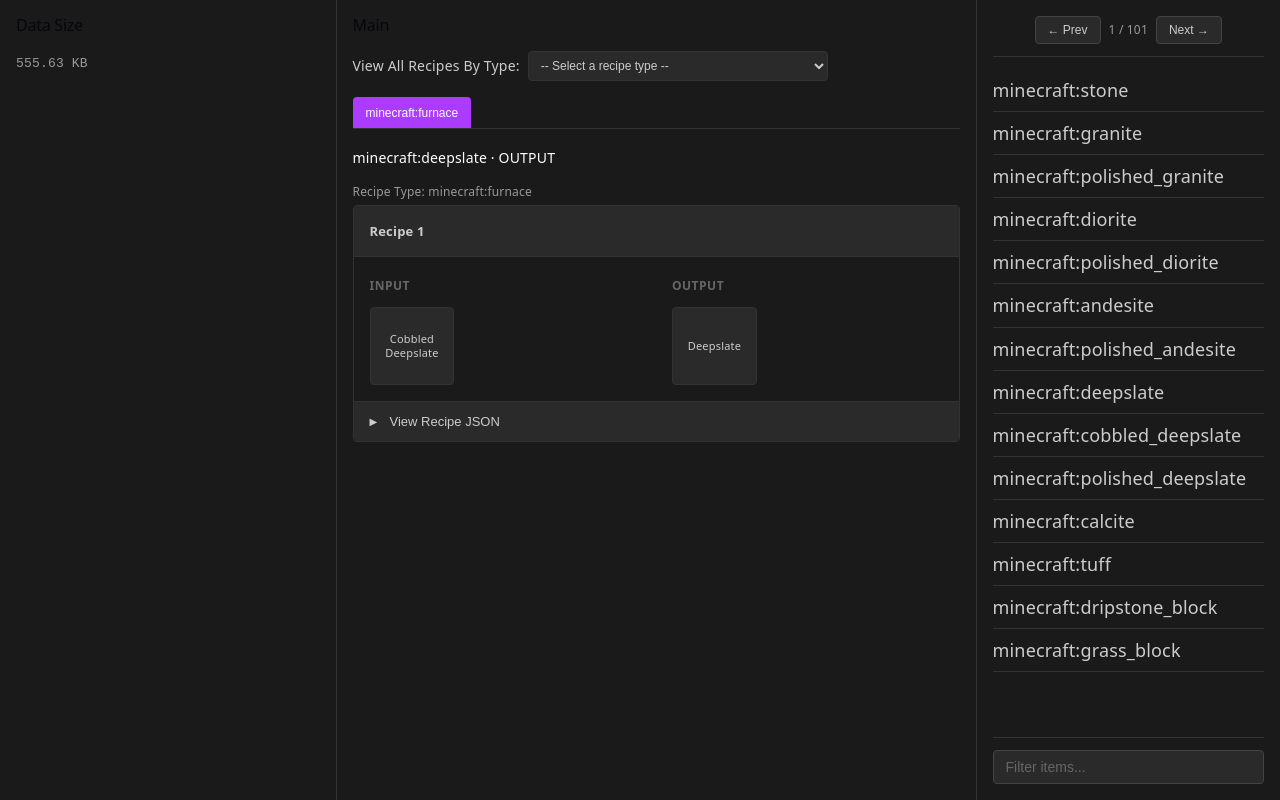
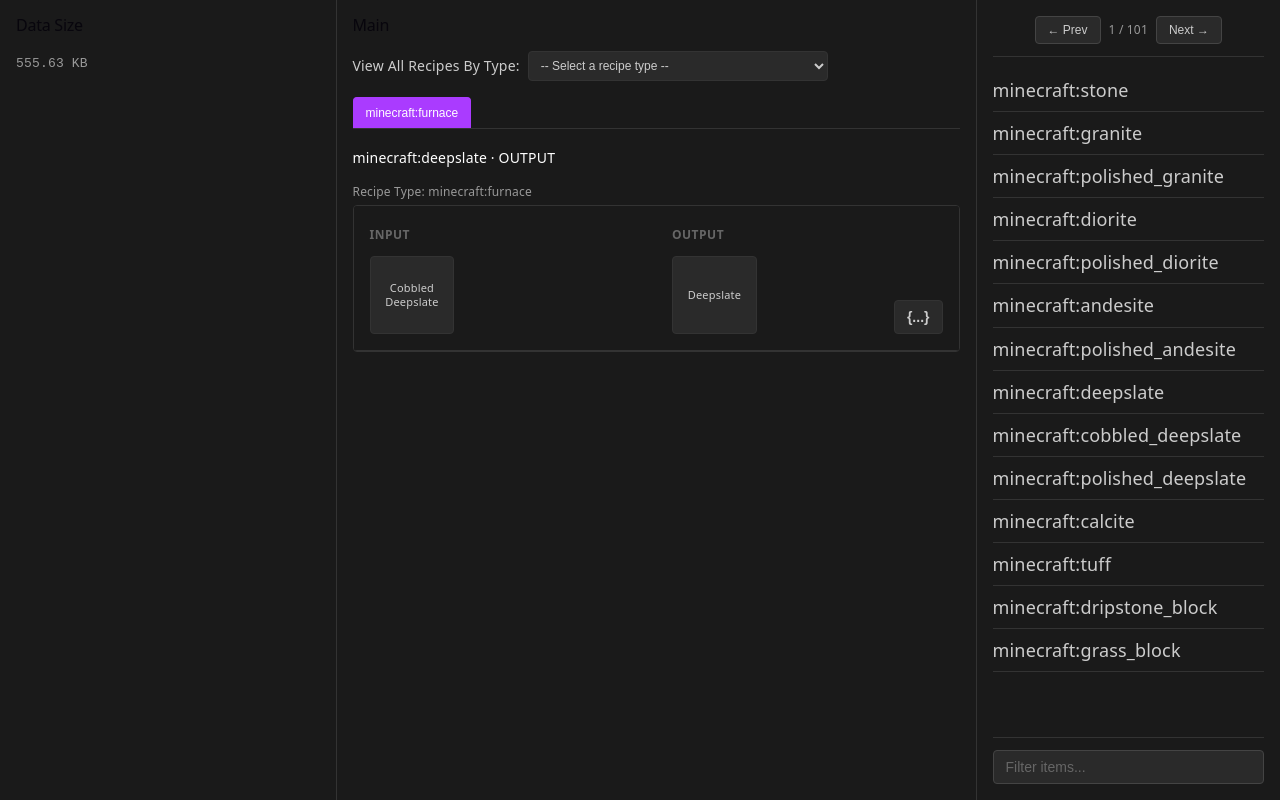
Before and after one commit to jasonmorgado/JEI-Web-Viewer, a Vue app: page / in a window 1280 px wide. Both pictures are taken after a click on the element "minecraft:deepslate". Built offline with nearby package versions, Linux system fonts and the light colour scheme.

Commit message:
JSON Dropdown -> Modal

```diff
--- /dev/null
+++ b/src/components/JsonModal.vue
@@ -0,0 +1,140 @@
+<template>
+  <div v-if="isOpen" class="modal-overlay" @click="handleClose">
+    <div class="modal-content" @click.stop>
+      <div class="modal-header">
+        <h2 class="modal-title">Recipe JSON</h2>
+        <button class="modal-close" @click="handleClose">✕</button>
+      </div>
+      <div class="modal-body">
+        <VueJsonPretty
+          v-if="data"
+          :data="data"
+          :deep="3"
+          :show-length="true"
+          show-line-numbers
+        />
+      </div>
+    </div>
+  </div>
+</template>
+
+<script setup lang="ts">
+import VueJsonPretty from 'vue-json-pretty'
+import 'vue-json-pretty/lib/styles.css'
+
+defineProps<{
+  isOpen: boolean
+  data: Record<string, unknown> | null
+}>()
+
+const emit = defineEmits<{
+  close: []
+}>()
+
+const handleClose = () => {
+  emit('close')
+}
+</script>
+
+<style scoped>
+.modal-overlay {
+  position: fixed;
+  top: 0;
+  left: 0;
+  right: 0;
+  bottom: 0;
+  background: rgba(0, 0, 0, 0.5);
+  display: flex;
+  align-items: center;
+  justify-content: center;
+  z-index: 1000;
+}
+
+.modal-content {
+  background: var(--color-bg-primary);
+  border-radius: 8px;
+  box-shadow: 0 4px 20px rgba(0, 0, 0, 0.3);
+  display: flex;
+  flex-direction: column;
+  max-width: 80vw;
+  max-height: 80vh;
+  width: 600px;
+}
+
+.modal-header {
+  padding: 16px;
+  border-bottom: 1px solid var(--color-border);
+  display: flex;
+  align-items: center;
+  justify-content: space-between;
+}
+
+.modal-title {
+  margin: 0;
+  font-size: 16px;
+  font-weight: 600;
+  color: var(--color-text-primary);
+}
+
+.modal-close {
+  background: none;
+  border: none;
+  color: var(--color-text-muted);
+  cursor: pointer;
+  font-size: 20px;
+  padding: 0;
+  width: 24px;
+  height: 24px;
+  display: flex;
+  align-items: center;
+  justify-content: center;
+  transition: color 0.2s;
+}
+
+.modal-close:hover {
+  color: var(--color-text-primary);
+}
+
+.modal-body {
+  flex: 1;
+  overflow-y: auto;
+  padding: 16px;
+}
+</style>
+
+<style>
+/* Override vue-json-pretty styles for dark theme */
+:deep(.vjs-tree) {
+  font-size: 12px;
+  font-family: 'Courier New', monospace;
+  color: var(--color-text-secondary);
+}
+
+:deep(.vjs-key) {
+  color: var(--color-json-key);
+}
+
+:deep(.vjs-value.vjs-string) {
+  color: var(--color-json-string);
+}
+
+:deep(.vjs-value.vjs-number) {
+  color: var(--color-json-number);
+}
+
+:deep(.vjs-value.vjs-boolean) {
+  color: var(--color-json-boolean);
+}
+
+:deep(.vjs-value.vjs-null) {
+  color: var(--color-json-boolean);
+}
+
+:deep(.vjs-line-number) {
+  color: var(--color-text-muted);
+}
+
+:deep(.vjs-indent) {
+  background-color: transparent;
+}
+</style>
--- a/src/components/RecipeDisplay.vue
+++ b/src/components/RecipeDisplay.vue
@@ -9,10 +9,6 @@
         :key="index"
         class="recipe-item"
       >
-        <div class="recipe-header">
-          <span class="recipe-title">Recipe {{ index + 1 }}</span>
-        </div>
-
         <div class="recipe-slots">
           <div class="slots-container">
             <div class="slots-section">
@@ -45,36 +41,25 @@
               </div>
             </div>
           </div>
-        </div>
 
-        <button
-          :class="['json-toggle', { expanded: expandedIndex === index }]"
-          @click="toggleRecipe(index)"
-        >
-          <span class="toggle-icon">{{ expandedIndex === index ? '▼' : '▶' }}</span>
-          View Recipe JSON
-        </button>
-        <div v-if="expandedIndex === index" class="recipe-json">
-          <VueJsonPretty
-            :data="recipe"
-            :deep="3"
-            :show-length="true"
-            show-line-numbers
-          />
+          <button class="json-button" @click="openJsonModal(recipe)">
+            {...}
+          </button>
         </div>
       </div>
     </div>
+
+    <JsonModal :is-open="isModalOpen" :data="modalRecipe" @close="closeJsonModal" />
   </div>
 </template>
 
 <script setup lang="ts">
 import { ref, onMounted, onBeforeUnmount } from 'vue'
-import VueJsonPretty from 'vue-json-pretty'
-import 'vue-json-pretty/lib/styles.css'
 import '@/styles/colors.css'
 import type { Recipe, Role, Slot } from '@/types'
 import { useRecipeIndexStore } from '@/stores/recipeIndex'
 import SlotDisplay from './SlotDisplay.vue'
+import JsonModal from './JsonModal.vue'
 
 const store = useRecipeIndexStore()
 
@@ -87,9 +72,10 @@ defineEmits<{
   'select-output': [itemId: string]
 }>()
 
-const expandedIndex = ref<number | null>(null)
 const currentItemIndex = ref(0)
 let itemCycleInterval: ReturnType<typeof setInterval> | null = null
+const isModalOpen = ref(false)
+const modalRecipe = ref<Recipe | null>(null)
 
 const getSlotsByRole = (recipe: Recipe, role: Role): Slot[] => {
   return recipe.slots.filter(slot => slot.role === role)
@@ -110,8 +96,14 @@ const getFullItemId = (shortId: string) => {
   return item?.id || shortId
 }
 
-const toggleRecipe = (index: number) => {
-  expandedIndex.value = expandedIndex.value === index ? null : index
+const openJsonModal = (recipe: Recipe) => {
+  modalRecipe.value = recipe
+  isModalOpen.value = true
+}
+
+const closeJsonModal = () => {
+  isModalOpen.value = false
+  modalRecipe.value = null
 }
 
 onMounted(() => {
@@ -151,27 +143,11 @@ onBeforeUnmount(() => {
   overflow: hidden;
 }
 
-.recipe-header {
-  width: 100%;
-  padding: 12px 16px;
-  background: var(--color-bg-primary);
-  color: var(--color-text-primary);
-  display: flex;
-  align-items: center;
-  gap: 8px;
-  font-size: 13px;
-  text-align: left;
-  border-bottom: 1px solid var(--color-border);
-}
-
-.recipe-title {
-  font-weight: 600;
-}
-
 .recipe-slots {
   padding: 16px;
   background: var(--color-bg-secondary);
   border-bottom: 1px solid var(--color-border);
+  position: relative;
 }
 
 .slots-container {
@@ -201,78 +177,24 @@ onBeforeUnmount(() => {
   gap: 8px;
 }
 
-.json-toggle {
-  width: 100%;
-  padding: 12px 16px;
+.json-button {
+  position: absolute;
+  bottom: 16px;
+  right: 16px;
+  padding: 8px 12px;
   background: var(--color-bg-primary);
-  border: none;
+  border: 1px solid var(--color-border);
   color: var(--color-text-primary);
   cursor: pointer;
-  display: flex;
-  align-items: center;
-  gap: 8px;
-  font-size: 13px;
-  transition: background-color 0.2s;
-  text-align: left;
+  border-radius: 4px;
+  font-size: 14px;
+  font-weight: 600;
+  transition: all 0.2s;
 }
 
-.json-toggle:hover {
+.json-button:hover {
   background: var(--color-bg-hover);
   color: var(--color-text-white);
-}
-
-.json-toggle.expanded {
-  background: var(--color-bg-active);
-  color: var(--color-text-white);
-}
-
-.toggle-icon {
-  display: inline-block;
-  font-size: 10px;
-  min-width: 12px;
-}
-
-.recipe-json {
-  background: var(--color-bg-secondary);
-  border-top: 1px solid var(--color-border);
-  padding: 16px;
-  overflow-x: auto;
+  border-color: var(--color-border-dark);
 }
 </style>
-
-<style>
-/* Override vue-json-pretty styles for dark theme */
-:deep(.vjs-tree) {
-  font-size: 12px;
-  font-family: 'Courier New', monospace;
-  color: var(--color-text-secondary);
-}
-
-:deep(.vjs-key) {
-  color: var(--color-json-key);
-}
-
-:deep(.vjs-value.vjs-string) {
-  color: var(--color-json-string);
-}
-
-:deep(.vjs-value.vjs-number) {
-  color: var(--color-json-number);
-}
-
-:deep(.vjs-value.vjs-boolean) {
-  color: var(--color-json-boolean);
-}
-
-:deep(.vjs-value.vjs-null) {
-  color: var(--color-json-boolean);
-}
-
-:deep(.vjs-line-number) {
-  color: var(--color-text-muted);
-}
-
-:deep(.vjs-indent) {
-  background-color: transparent;
-}
-</style>
```
